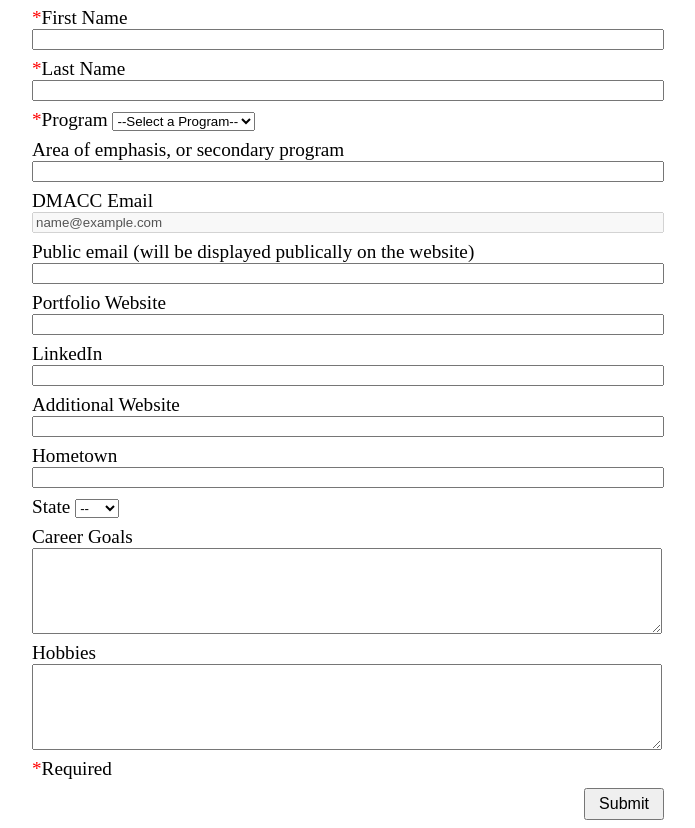
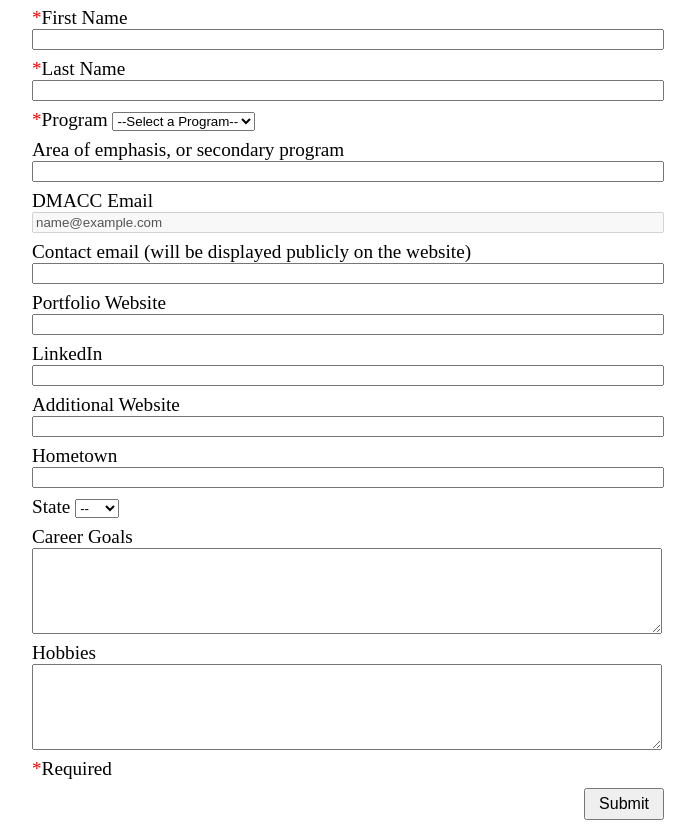
Before and after one commit to EndaHallahan/School-Git, a PHP site: page /student-info-form.php in a window 1280 px wide. Shown: the part 31-859 px from the top of the page, without its empty margins (296-991 px from the left). Run offline with PHP 8.4, Linux system fonts and the light colour scheme; the visitor is signed in with stand-in values (Sample User, id 1); data that the repository does not hold is empty.

Commit message:
Fixed Typo in Portfolio Form

```diff
--- a/wdv490/portfolio_day_form/student-info-form.php
+++ b/wdv490/portfolio_day_form/student-info-form.php
@@ -278,7 +278,7 @@
 				<label>DMACC Email
 					<input type="email" name="email" id="email" disabled value="<?php echo $email ?>">
 				</label>
-				<label data-v_error-output>Public email (will be displayed publically on the website)
+				<label data-v_error-output>Contact email (will be displayed publicly on the website)
 					<input type="email" name="public-email" id="public-email" value="<?php echo $publicEmail ?>" data-v_length-less-than="50" data-v_is-email>
 				</label>
 
```
